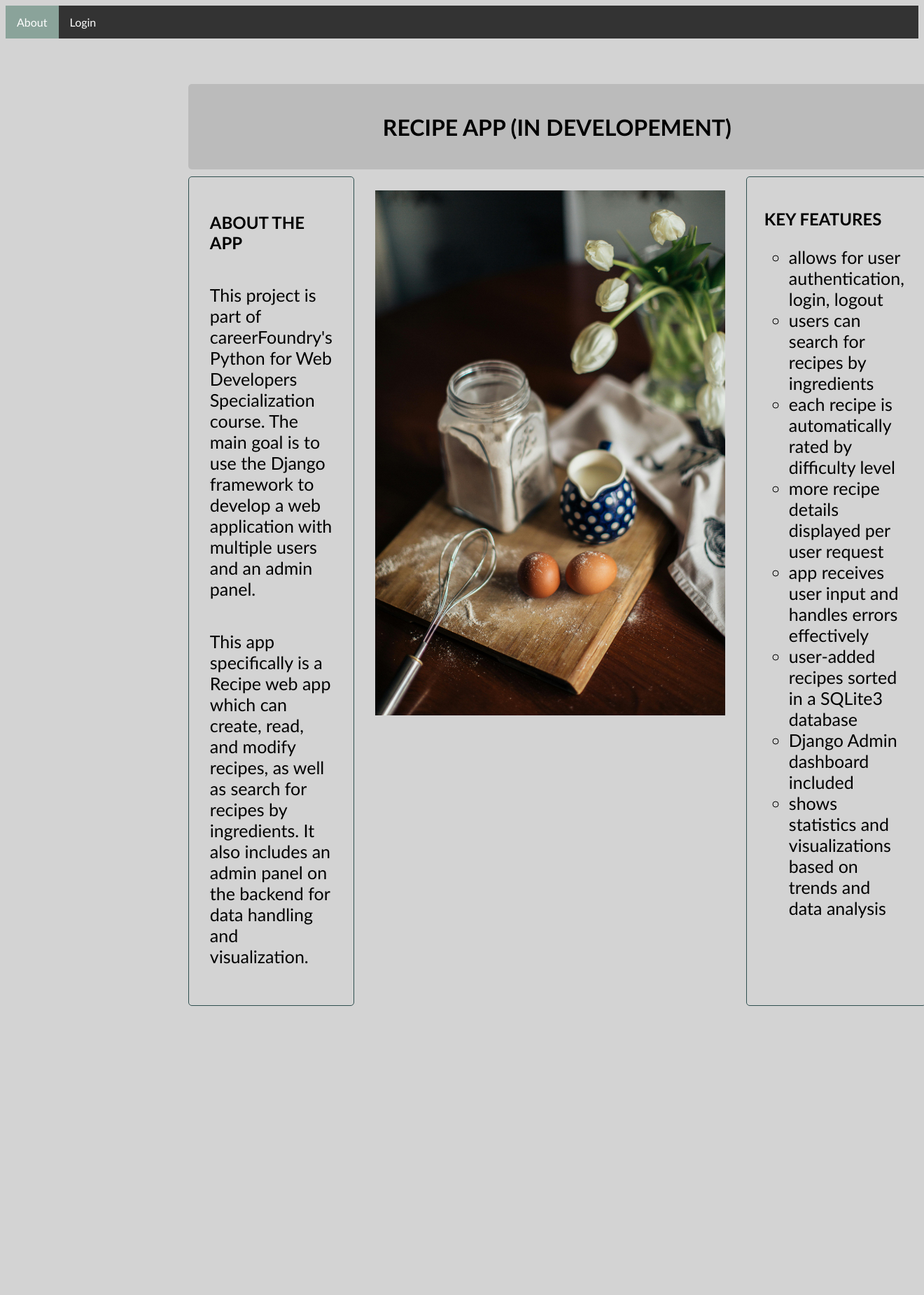
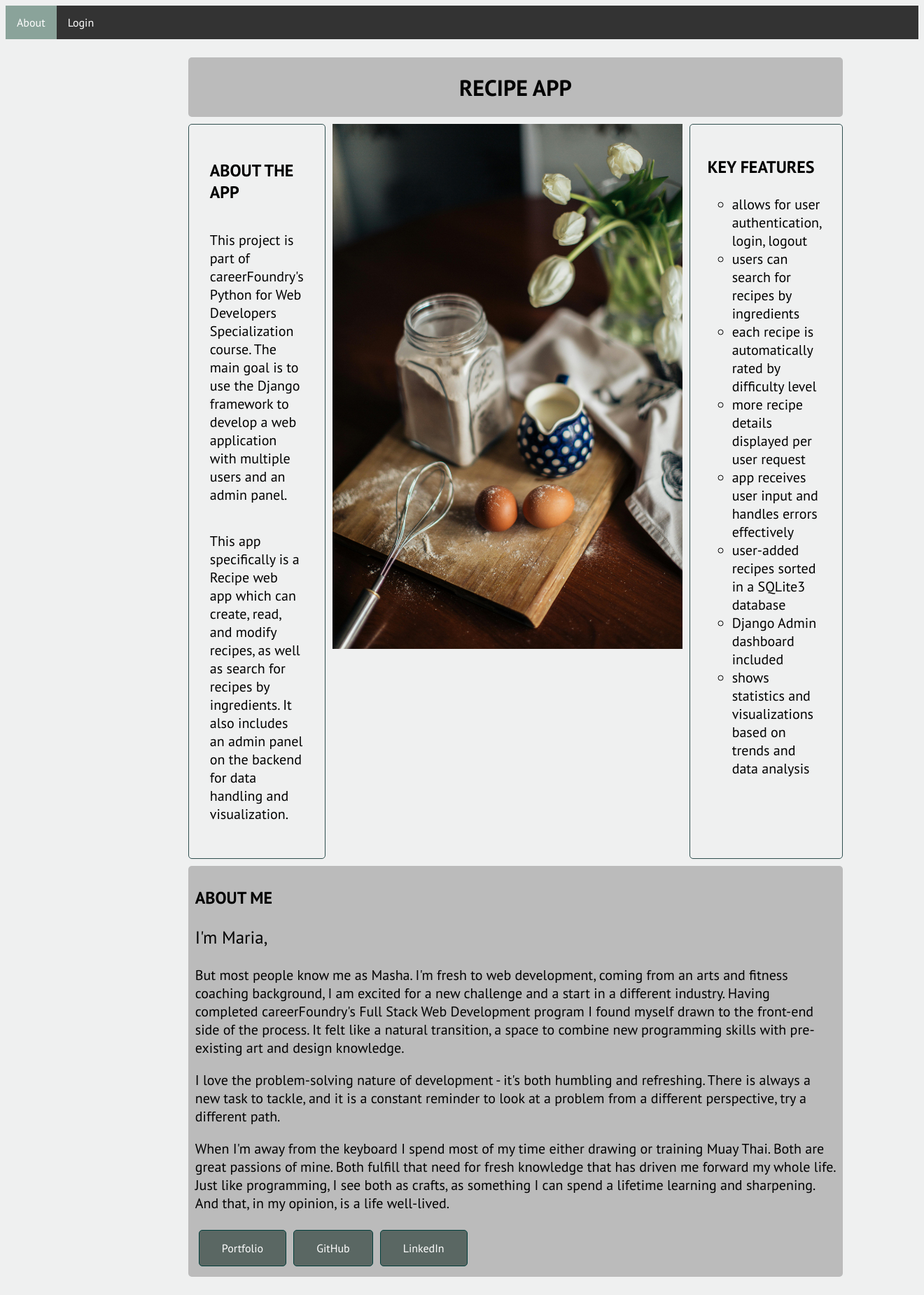
Before and after one commit to kurenkov004/A2_Recipe_App, a Django app: page / in a window 1320 px wide. Shown: the whole page at 70% size. Before the commit the page ends 1437 px from the top, so only its background shows below. Run offline with Django 4.2, Linux system fonts and the light colour scheme; some libraries are stand-ins or nearby versions.

Commit message:
add/update/delete recipe logic + visual fixes

```diff
--- a/src/recipes/forms.py
+++ b/src/recipes/forms.py
@@ -28,18 +28,21 @@ class RecipeSearchForm(forms.Form):
     )
 
 #class-based form for adding recipes
-class RecipeForm(ModelForm):
-    #field definition for recipe image, makes it optional
-    pic = forms.ImageField(label='Image', required=False, widget=forms.FileInput(attrs={'class': 'form-control picture-change'}))
+class RecipeForm(forms.ModelForm):
+    # Custom field definition for the recipe image, making it optional and applying custom styling.
+    pic = forms.ImageField(label='Picture', required=False, widget=forms.FileInput(attrs={'class': 'form-control picture-change'}))
 
     class Meta:
-        model = Recipe #model used to generate this form
-        fields = ['name', 'ingredients', 'cooking_time', 'pic'] #model fields
+        model = Recipe # Specify the model to be used to generate this form.
+        fields = ['name', 'ingredients', 'cooking_time', 'pic']
+        # Define custom widgets for form fields, applying Bootstrap 'form-control' class for styling.
         widgets = {
-            'name': TextInput(attrs={'class':'form-control'}),
-            'ingredients': TextInput(attrs={'class':'form-control'}),
-            'cooking_time': NumberInput(attrs={'class':'form-control'}),
+            'name': TextInput(attrs={'class': 'form-control'}),
+            'ingredients': TextInput(attrs={'class': 'form-control'}),
+            'cooking_time': NumberInput(attrs={'class': 'form-control'}),
+            'pic': FileInput(attrs={'class': 'form-control','id': 'pic_select'})
         }
+
 
 #form for adding users
 class ModUserCreationForm(UserCreationForm):
--- a/src/recipes/templates/recipes/recipes_home.html
+++ b/src/recipes/templates/recipes/recipes_home.html
@@ -4,44 +4,32 @@
 <head>
     <meta charset="UTF-8">
     <meta name="viewport" content="width=device-width, initial-scale=1.0">
-    <title>Recipe Database</title>
-    <style>
-        body {background-color: lightgrey; font-family: 'Gill Sans', 'Gill Sans MT', Calibri, 'Trebuchet MS', sans-serif;}
-        h1, h2 {text-transform: uppercase;}
-        p, li {font-size: 25px;}
-        ul {list-style-type:circle; padding-right: 10px;}
-        .main-container {display: grid; grid-template-areas: 'header header header header ' 'main image image right'; gap: 10px; width: 60%; margin: auto; margin-top: 5%;}
-        .main-container > div {padding: 20px 20px; border-radius: 5px;}
-        .app-header {grid-area: header; text-align: center; background-color: rgb(187, 187, 187);}
-        .intro {grid-area: main;text-align: left; border: solid 1px; border-color: darkslategray;}
-        .app-info {grid-area: right; text-align: left;  padding: 5px; border: solid 1px; border-color: darkslategray;}
-        .welcome-image {grid-area: image; text-align: center;min-width: 500px; }
-        .nav-bar{ margin: 0; padding: 0; overflow: hidden; background-color: #333;}
-        .nav-bar-item { float: left; display: block; color: white; text-align: center; padding: 14px 16px; text-decoration: none;}
-        .nav-bar-item:hover { background-color: #111;}
-        .active { background-color: #8aa39a;}
-    </style>
+    <title>About Info</title>
+    <link rel="stylesheet" href="{% static 'css/style.css' %}">
+    <link rel="preconnect" href="https://fonts.googleapis.com">
+    <link rel="preconnect" href="https://fonts.gstatic.com" crossorigin>
+    <link href="https://fonts.googleapis.com/css2?family=PT+Sans:ital,wght@0,400;0,700;1,400;1,700&display=swap" rel="stylesheet">
 </head>
 <body>
     <div class="nav-bar">
         <a href="{%url 'recipes:about' %}" class="nav-bar-item active">About</a>
         <a href ="{%url 'login' %}" class="nav-bar-item">Login</a>
     </div>
-    <div class="main-container">
-        <div class="app-header">
-            <h1>RECIPE APP (in developement)</h1>
+    <div class="about-main-container">
+        <div class="about-app-header">
+            <h1>RECIPE APP</h1>
         </div>
-        <div class="welcome-image">
-            <img src="{% static 'recipes/images/landing_page_image.jpg' %}" alt="welcome-image" width="100%" height="auto">
+        <div class="welcome-image-container">
+            <img src="{% static 'images/landing_page_image.jpg' %}" alt="welcome-image" width="100%" height="auto">
         </div>
-        <div class="intro">
+        <div class="about-app-intro">
             <h2 style="padding: 10px;">About the App</h2>
             <p style="padding: 10px;">This project is part of careerFoundry's Python for Web Developers Specialization course. The main goal is to use the Django framework to develop a web application with multiple users and an admin panel.</p>
             <p style="padding: 10px;">This app specifically is a Recipe web app which can create, read, and modify recipes, as well as search for recipes by ingredients. It also includes an admin panel on the backend for data handling and visualization.</p>
         </div>
-        <div class="app-info">
+        <div class="app-info-container">
             <h2 style="padding: 5px;">Key Features</h2>
-            <ul>
+            <ul class="app-info-points">
                 <li>allows for user authentication, login, logout</li>
                 <li>users can search for recipes by ingredients</li>
                 <li>each recipe is automatically rated by difficulty level</li>
@@ -52,6 +40,24 @@
                 <li>shows statistics and visualizations based on trends and data analysis</li>
             </ul>
         </div>
+        <div class="about-me-container" >
+            <div class="about-me-header">
+                <h2>About Me</h2>
+            </div>
+            <div class="about-me-body">
+                <p style="font-size: 25px; align-self: center;">I'm Maria, </p>
+                <p>But most people know me as Masha. I'm fresh to web development, coming from an arts and fitness coaching background, I am excited for a new challenge and a start in a different industry. Having completed careerFoundry's Full Stack Web Development program I found myself drawn to the front-end side of the process. It felt like a natural transition, a space to combine new programming skills with pre-existing art and design knowledge.</p>
+                <p>I love the problem-solving nature of development - it's both humbling and refreshing. There is always a new task to tackle, and it is a constant reminder to look at a problem from a different perspective, try a different path.</p>
+                <p>When I'm away from the keyboard I spend most of my time either drawing or training Muay Thai. Both are great passions of mine. Both fulfill that need for fresh knowledge that has driven me forward my whole life. Just like programming, I see both as crafts, as something I can spend a lifetime learning and sharpening. And that, in my opinion, is a life well-lived.</p>
+            </div>
+            <div class="about-me-footer">
+                <a href="https://kurenkov004.github.io/MK_Portfolio_Site/work.html" class="btn" target="_blank">Portfolio</a>
+                <a href="https://github.com/kurenkov004" class="btn" target="_blank">GitHub</a>
+                <a href="https://www.linkedin.com/in/maria-kurenkova-90b75013a" class="btn" target="_blank">LinkedIn</a>
+
+            </div>
+
+        </div>
     </div>
 </body>
 </html>
--- a/src/recipes/urls.py
+++ b/src/recipes/urls.py
@@ -10,6 +10,6 @@ urlpatterns = [
     path("list/<pk>", RecipeDetailView.as_view(), name="detail"),
     path("about/", home, name="about"),
     path("add/", add_recipe, name="add_recipe"),
-    path('update/<int:pk>/', update_recipe, name='update_recipe'),
-    path('delete/<int:pk>/', csrf_exempt(delete_recipe), name='delete_recipe'), #exempt from CSRF checks, using 'pk' as a placeholder for the recipe ID
+    path('update/<pk>/', update_recipe, name='update_recipe'),
+    path('delete/<pk>/', csrf_exempt(delete_recipe), name='delete_recipe'), #exempt from CSRF checks, using 'pk' as a placeholder for the recipe ID
 ]
--- a/src/recipes/views.py
+++ b/src/recipes/views.py
@@ -12,9 +12,12 @@ from django.contrib.auth.mixins import LoginRequiredMixin  # type: ignore
 from .forms import RecipeSearchForm, RecipeForm
 import pandas as pd  # type: ignore
 import json
-from django.views.decorators.http import require_POST#type:ignore
+from django.views.decorators.http import require_POST, require_http_methods #type:ignore
 from django.contrib.auth.decorators import login_required #type:ignore
 from json.decoder import JSONDecodeError
+from django.contrib import messages #type:ignore
+from django.conf import settings #type:ignore
+import os
 
 
 # Create your views here.
@@ -126,38 +129,42 @@ def add_recipe(request):
     # Handle non-POST methods
     return JsonResponse({'status': 'invalid_method'})
 
+
 @login_required
 def update_recipe(request, pk):
     #retrieve selected recipe
     recipe = get_object_or_404(Recipe, pk=pk)
     if request.method == 'POST':
         form = RecipeForm(request.POST, request.FILES, instance=recipe)
-        print(form)
+
         if form.is_valid():
             form.save()
-            return redirect('recipes:detail', pk=recipe.pk)
+
+            if request.headers.get('x-requested-with') == 'XMLHttpRequest':
+                return JsonResponse({'message': 'Recipe updated successfully!'}, status=200)
+            else:
+                return redirect('recipes:detail', pk=recipe.pk)  # Redirect to a recipe detail view
+        else:
+            # Handle form errors for AJAX requests
+            if request.headers.get('x-requested-with') == 'XMLHttpRequest':
+                # Send the form errors in JSON format
+                return JsonResponse({'errors': form.errors}, status=400)
     else:
-        # If not a POST request, instantiate the form with the existing recipe
+        # For GET request, pre-populate the form with the existing recipe data
         form = RecipeForm(instance=recipe)
 
-    # Render the template with the form and recipe instance
+    # Render the form (for non-AJAX requests or in case of GET request)
     return render(request, 'recipes/recipe_details.html', {'form': form, 'object': recipe})
+
+
 
 @login_required
 @require_POST
 def delete_recipe(request, pk):
     try:
-        #try to parse the request body as JSON
-        data = json.loads(request.body)
-        confirmation_text = data.get('confirmation_text', '')
-
-        if confirmation_text == 'DELETE RECIPE':
-            # Look up the Recipe object with the provided primary key (pk) and delete it
-            recipe = get_object_or_404(Recipe, pk=pk)
-            recipe.delete()
-            return JsonResponse({'status': 'success'})
-        else:
-            return JsonResponse({'status': 'error', 'message': 'Incorrect confirmation text'})
+        recipe = get_object_or_404(Recipe, pk=pk)
+        recipe.delete()
+        return JsonResponse({'status': 'success'})
     except JSONDecodeError:
         # Handle cases where the request body does not contain valid JSON
         return JsonResponse({'status': 'error', 'message': 'Invalid JSON data'}, status=400)
--- a/src/static/css/style.css
+++ b/src/static/css/style.css
@@ -2,7 +2,9 @@
 
 body {
   background-color: rgb(239, 240, 240);
-  font-family: 'Gill Sans', 'Gill Sans MT', Calibri, 'Trebuchet MS', sans-serif;
+  /* font-family: 'Gill Sans', 'Gill Sans MT', Calibri, 'Trebuchet MS', sans-serif; */
+  /* font-family: Verdana, Geneva, Tahoma, sans-serif; */
+  font-family: "PT Sans", sans-serif;
 }
 
 h1, h2, h3 {
@@ -10,7 +12,7 @@ h1, h2, h3 {
 }
 
 p, li {
-  font-size: 25px;
+  font-size: 20px;
 }
 
 a {
@@ -235,18 +248,108 @@ form>p {
   border: none;
   border-bottom: 1px solid rgb(66, 66, 66);
   outline: none;
-  font-family: "Montserrat", sans-serif;
   margin-left: 5px;
   margin-top: 10px;
 }
 #pic {
   margin-top: 10px;
-  font-family: "Montserrat", sans-serif;
+}
+
+.back-button, .delete-button {
+  display: block;
+  background-color: #6b6b6b;
+  border: 1px solid rgb(62, 62, 62);
+  border-radius: 5px;
+  color: white;
+  text-align: center;
+  text-decoration: none;
+  font-size: 16px;
+  padding:15px 32px;
+  margin-top: 10px;
+}
+.back-button:hover, .btn:hover {
+  background-color: #4d4d4d;
 }
 .delete-button {
-  width: 50%;
+  background-color: rgb(204, 146, 146);
+  border: 1px solid rgb(158, 12, 12);
+}
+
+.btn {
+  /* display: block;  */
+  background-color: #5a6763;
+  border: solid 1px rgb(2, 62, 59);
+  border-radius: 5px;
+  color: white;
+  text-align: center;
+  text-decoration: none;
+  font-size: 16px;
+  padding:15px 32px;
+  /* margin-top: 10px; */
+}
+
+.confirm-btn-holder{
+  text-align: center;
+}
+
+.edit-recipe-name-holder,
+.edit-recipe-ingredients-holder,
+.edit-recipe-cookingtime-holder,
+.edit-recipe-picture-holder {
+    display: flex;
+    flex-direction: column;
+    margin-bottom: 30px;
+}
+
+.about-main-container{
+  display: grid;
+  grid-template-areas: 'header header header header ' 'main image image right' 'about about about about' ;
+  gap: 10px;
+  width: 60%;
+  margin: 2% auto 2%;
+}
+
+.about-main-container>div{
+  border-radius: 5px;
+}
+.about-app-header{
+  grid-area: header;
+  text-align: center;
+  background-color: rgb(187, 187, 187);
+}
+.about-app-intro {
+  grid-area: main;
+  text-align: left;
+  border: solid 1px darkslategray;
+  padding: 20px 20px;
+}
+.app-info-container {
+  grid-area: right;
+  text-align: left;
+  padding: 20px 20px;
+  border: solid 1px darkslategray;
+}
+.about-me-container {
+  grid-area: about;
+  background-color: rgb(187, 187, 187);
   padding: 10px;
-  margin-top: 20px;
-  margin-left: 20px;
-  color: rgb(207, 125, 125);
 }
+.about-me-footer {
+  display: flex;
+  flex-direction: row;
+  text-align: center;
+  align-items: center;
+}
+.about-me-footer>a{
+  margin: 5px ;
+}
+.app-info-points {
+  list-style-type:circle;
+  padding-right: 10px;
+}
+.welcome-image-container {
+  grid-area: image;
+  text-align: center;
+  min-width: 500px;
+  padding: none;
+}
--- a/src/templates/auth/login.html
+++ b/src/templates/auth/login.html
@@ -3,10 +3,13 @@
 <head>
   <meta charset="UTF-8">
   <meta name="viewport" content="width=device-width, initial-scale=1.0">
+  <link rel="preconnect" href="https://fonts.googleapis.com">
+  <link rel="preconnect" href="https://fonts.gstatic.com" crossorigin>
+  <link href="https://fonts.googleapis.com/css2?family=PT+Sans:ital,wght@0,400;0,700;1,400;1,700&display=swap" rel="stylesheet">
   <title>Login</title>
   <style>
     * { box-sizing: border-box;}
-    body{background-color: rgb(239, 240, 240); font-family: 'Gill Sans', 'Gill Sans MT', Calibri, 'Trebuchet MS', sans-serif;}
+    body{background-color: rgb(239, 240, 240); font-family: "PT Sans", sans-serif;}
     a {text-decoration: none; font-size: 1em;}
     .main-container { margin: auto; width: 25%; height: 20em; border: solid 5px; border-color: #e2e7e4;border-radius: 5px; padding:20px; margin-top: 10%;}
     button { background-color: #6b6b6b; border: none; border-radius: 5px; color: white; text-align: center; text-decoration: none; font-size: 16px; padding:15px 32px; margin-top: 10px;}
--- a/src/templates/auth/success.html
+++ b/src/templates/auth/success.html
@@ -3,10 +3,13 @@
 <head>
   <meta charset="UTF-8">
   <meta name="viewport" content="width=device-width, initial-scale=1.0">
+  <link rel="preconnect" href="https://fonts.googleapis.com">
+  <link rel="preconnect" href="https://fonts.gstatic.com" crossorigin>
+  <link href="https://fonts.googleapis.com/css2?family=PT+Sans:ital,wght@0,400;0,700;1,400;1,700&display=swap" rel="stylesheet">
   <title>Logout</title>
   <style>
     * { box-sizing: border-box;}
-    body{background-color: rgb(239, 240, 240); font-family: 'Gill Sans', 'Gill Sans MT', Calibri, 'Trebuchet MS', sans-serif;}
+    body{background-color: rgb(239, 240, 240); font-family: "PT Sans", sans-serif;}
     a {text-decoration: none; font-size: 1em;}
     .main-container { margin: auto; width: 25%; height: 15em; border: solid 5px; border-color: #e2e7e4;border-radius: 5px; padding:20px; margin-top: 10%; text-align: center;}
     .log-back-button {display: block;  background-color: #6b6b6b; border: none; border-radius: 5px; color: white; text-align: center; text-decoration: none; font-size: 16px; padding:15px 32px; margin-top: 10px;}
```
Also changed, not shown: other parts of src/static/css/style.css (+29 -18 lines), src/recipes/templates/recipes/add_recipe.html (added, +17 -0 lines), src/recipes/templates/recipes/recipe_details.html (+39 -14 lines), src/recipes/templates/recipes/recipes_overview.html (+45 -23 lines), src/recipes/tests.py (+55 -4 lines), src/static/js/script.js (+149 -62 lines), src/media/recipes/hamlet.jpg (added), src/media/recipes/omelette.jpg (added), src/media/recipes/smoothie_80edPqk.jpg (added), src/media/recipes/tea_70LoTzR.jpg (added), src/media/recipes/tea_TXC3JGv.jpg (added).
